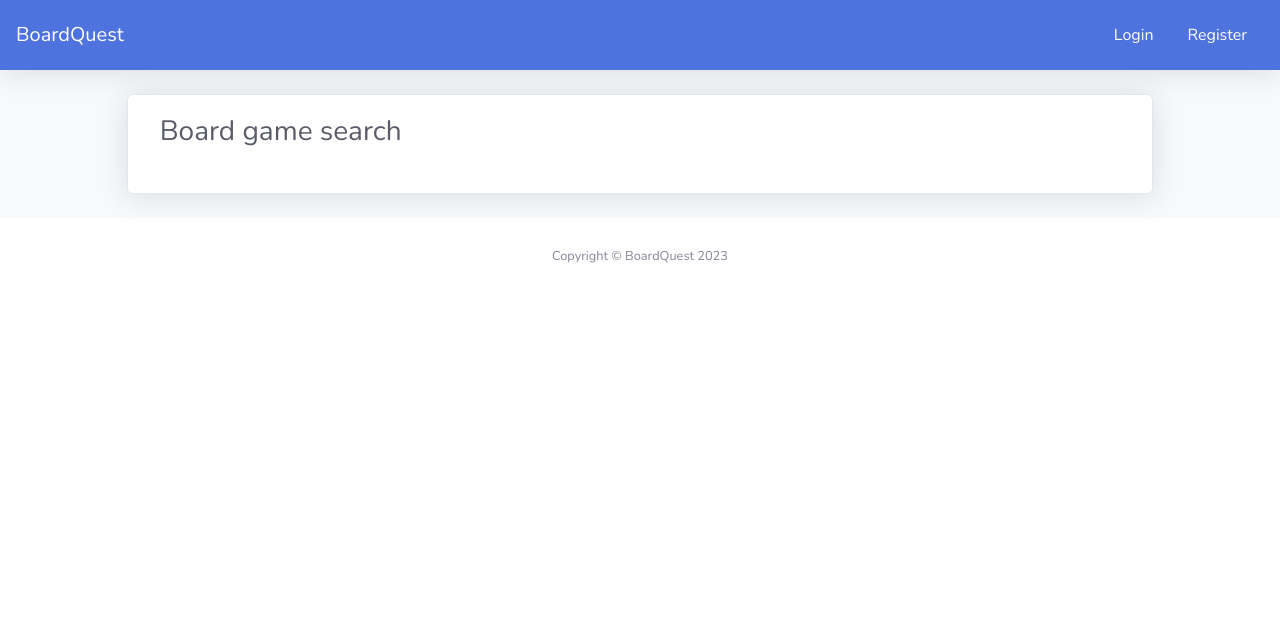
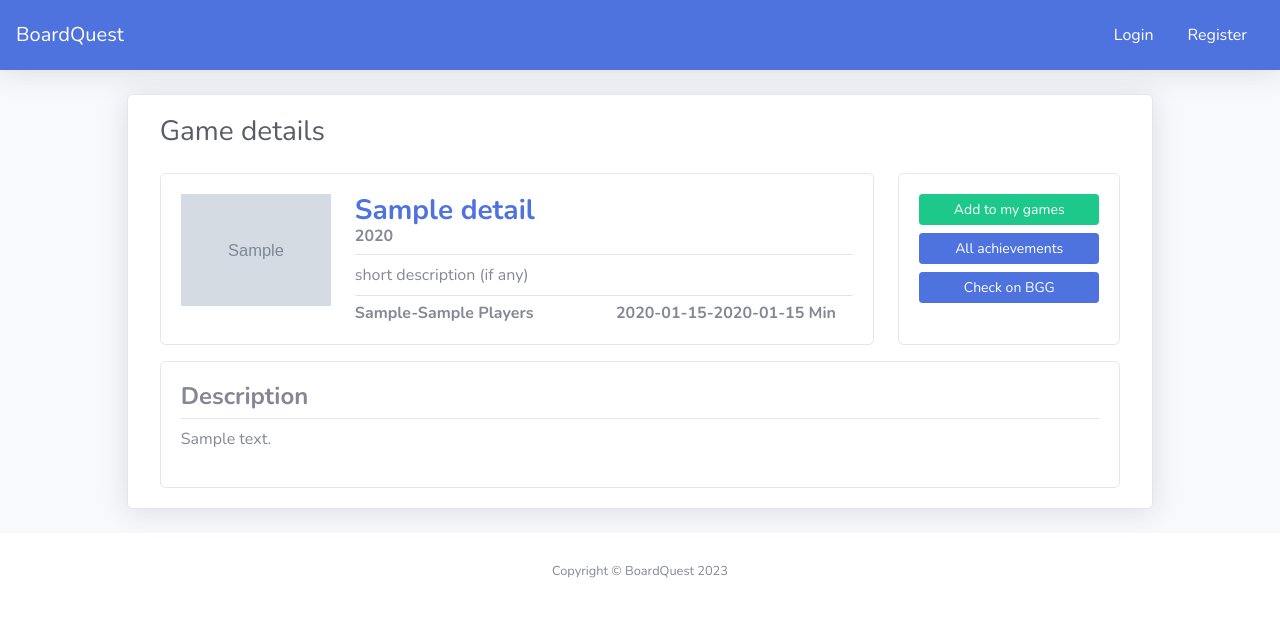
Before and after one commit to LukaszFraczek/BoardQuest, a Django app: template src/boardgames/templates/boardgames/details.html in a window 1280 px wide. Shown: the top 617 px of the page. Run offline with Django 5.2, Linux system fonts and the light colour scheme; the template is opened without the code that fills it: most values are stand-ins (such as "Sample title", 1, 10 or a date in 2020); grey boxes marked "Sample" are stand-in pictures; some libraries are stand-ins or nearby versions.

Commit message:
feat: added detail view for games from BGG

```diff
--- a/src/boardgames/templates/boardgames/details.html
+++ b/src/boardgames/templates/boardgames/details.html
@@ -6,9 +6,83 @@
 {% endblock title %}
 
 {% block page_heading %}
-    Board game search
+    Game details
 {% endblock page_heading %}
 
 {% block content %}
+<div class="col-lg-12">
 
+    <!-- Game Info row -->
+    <div class="row align-items-stretch">
+        <div class="col-md-9 mb-3">
+            <!-- Game Info -->
+            <div class="card">
+                <div class="card-body">
+                    <div class="row">
+                        <!-- Image -->
+                        <div class="col-lg-3 col-md-3 col-sm-4">
+                            <img class="img-fluid" src="{{ details.image_url }}">
+                        </div>
+                        <!-- Name & details -->
+                        <div class="col-lg-9 col-md-9 col-sm-8">
+                            <h3 class="m-0 font-weight-bold text-primary">{{ details.primary_name }}</h3>
+                            <h6 class="m-0 font-weight-bold text-secondary">{{ details.release_year }}</h6>
+                            <hr class="my-2">
+                            <p class="mb-1">short description (if any)</p>
+                            <hr class="my-2">
+                            <div class="row">
+                                <div class="col-sm-6">
+                                    <h6 class="m-0 font-weight-bold text-secondary">{{ details.min_players }}-{{ details.max_players }} Players</h6>
+                                </div>
+                                <div class="col-sm-6">
+                                    <h6 class="m-0 font-weight-bold text-secondary">{{ details.min_playtime }}-{{ details.max_playtime }} Min</h6>
+                                </div>
+                            </div>
+                        </div>
+                    </div>
+                </div>
+            </div>
+        </div>
+        <div class="col-md-3 mb-3">
+            <!-- Supplementary links -->
+            <div class="card h-100">
+                <div class="card-body text-center">
+                    <a class="btn btn-success btn-sm w-100" href="#">
+                        <span class="text text-truncate">Add to my games</span>
+                    </a>
+                    <div class="my-2"></div>
+                    <a class="btn btn-primary btn-sm w-100" href="#">
+                        <span class="text text-truncate">All achievements</span>
+                    </a>
+                    <div class="my-2"></div>
+                    <a class="btn btn-primary btn-sm w-100" href="#">
+                        <span class="text text-truncate">Check on BGG</span>
+                    </a>
+                </div>
+            </div>
+        </div>
+    </div>
+    <!-- End of row -->
+    <div class="row">
+        <div class="col-12">
+            <!-- Supplementary links -->
+            <div class="card">
+                <div class="card-body">
+                    <div class="row">
+                        <div class="col">
+                            <h4 class="m-0 font-weight-bold text-secondary">Description</h4>
+                        </div>
+                    </div>
+                    <hr class="my-2">
+                    <div class="row">
+                        <div class="col">
+                            <p>{{ details.description|safe }}</p>
+                        </div>
+                    </div>
+                </div>
+            </div>
+        </div>
+    </div>
+
+</div>
 {% endblock content %}
```
Also changed, not shown: src/boardgames/utils.py (+49 -1 lines), src/boardgames/views.py (+14 -4 lines).
